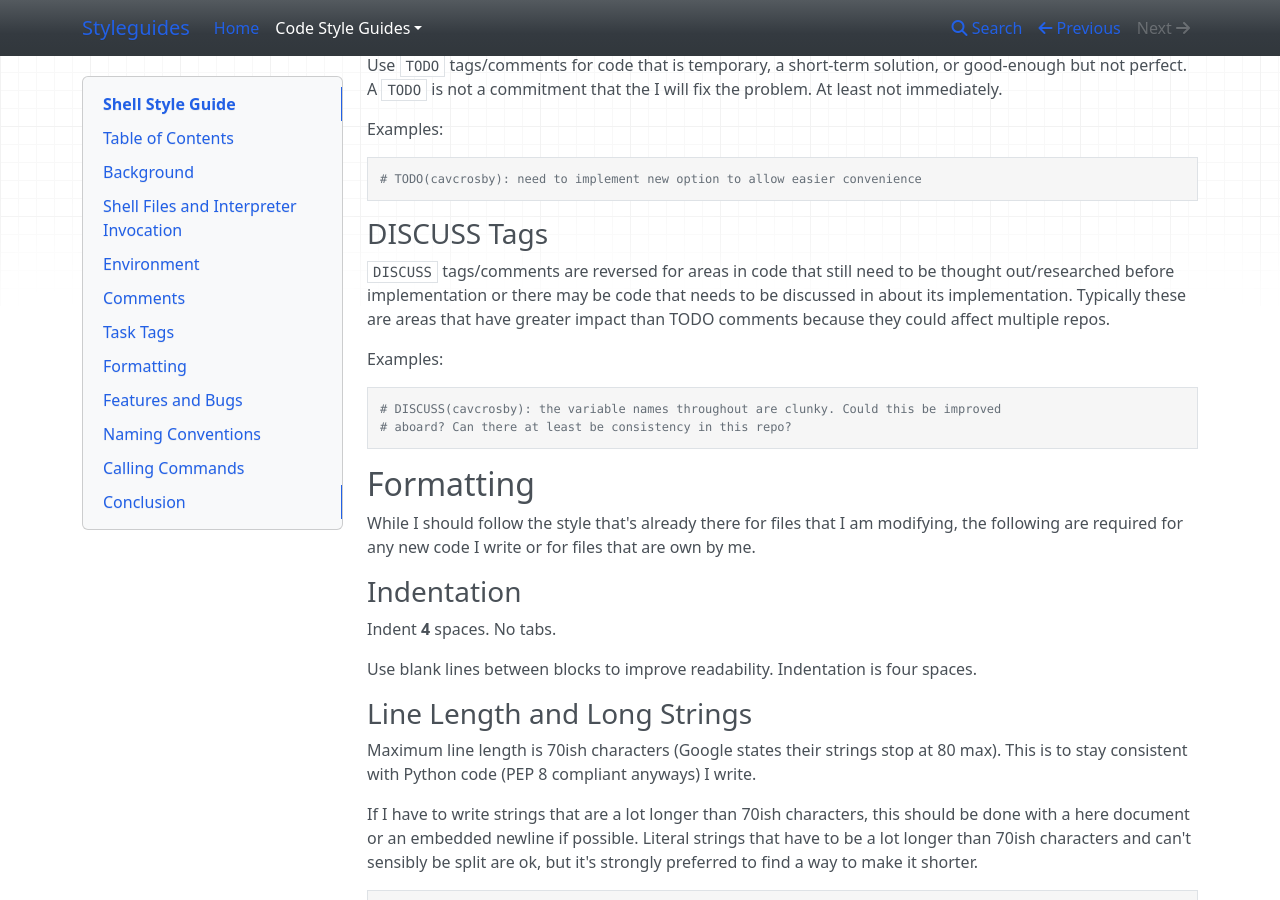
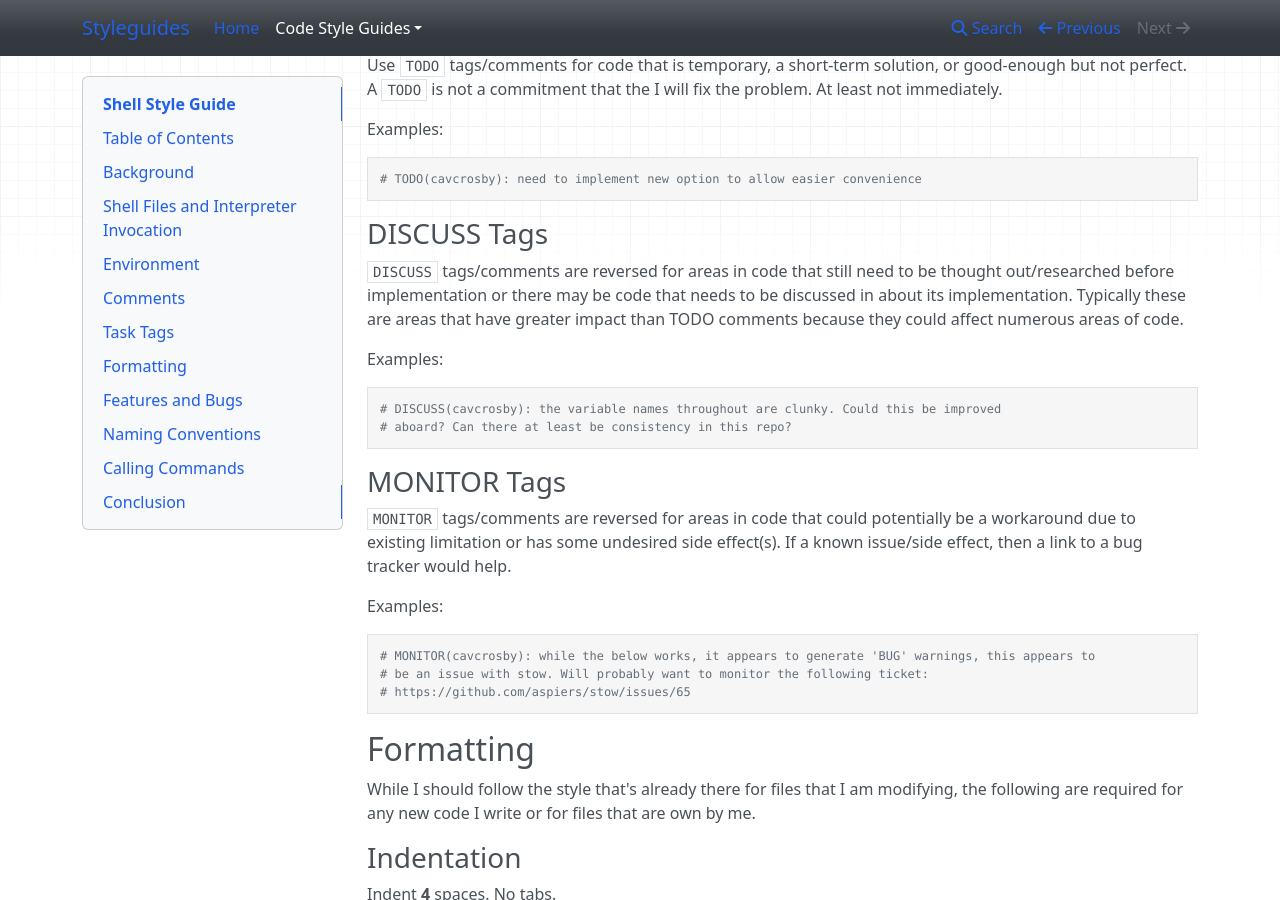
Before and after one commit to cavcrosby/styleguides, an MkDocs documentation site: the page built from docs/shellguide.md, in a window 1280 px wide and 900 px high, scrolled down 5563 px. Built offline with MkDocs 1.6.1, drawn with Linux system fonts in a browser that asks for light colours; nearby versions of some CDN libraries.

Commit message:
Add MONITOR tags

````diff
--- a/docs/shellguide.md
+++ b/docs/shellguide.md
@@ -8,7 +8,7 @@ Section
 [Shell Files and Interpreter Invocation](#s2-shell-files-and-interpreter-invocation) | [File Extensions](#s2.1-file-extensions) - [SUID/SGID](#s2.2-suid-sgid)
 [Environment](#s3-environment)                                                       | [STDOUT vs STDERR](#s3.1-stdout-vs-stderr)
 [Comments](#s4-comments)                                                             | [File Header](#s4.1-file-header) - [Function Comments](#s4.2-function-comments) - [Implementation Comments](#s4.3-implementation-comments)
-[Comment Tags](#s5-task-tags)                                                     | [TODO Tags](#s5.1-todo-tags) - [DISCUSS Tags](#s5.2-discuss-tags)
+[Comment Tags](#s5-task-tags)                                                     | [TODO Tags](#s5.1-todo-tags) - [DISCUSS Tags](#s5.2-discuss-tags) - [MONITOR Tags](#s5.3-monitor-tags)
 [Formatting](#s6-formatting)                                                         | [Indentation](#s6.1-indentation) - [Line Length and Long Strings](#s6.2-line-length-and-long-strings) - [Pipelines](#s6.3-pipelines) - [Loops](#s6.4-loops) - [Case statement](#s6.5-case-statement) - [Variable expansion](#s6.6-variable-expansion) - [Quoting](#s6.7-quoting) - [CLI](#s6.8-cli)
 [Features and Bugs](#s7-features-and-bugs)                                           |    [ShellCheck](#s7.1-shellcheck) - [Command Substitution](#s7.2-command-substitution) - [Test, [… ], and [[… ]]](#s7.3-tests) - [Testing Strings](#s7.4-testing-strings) - [Wildcard Expansion of Filenames](#s7.5-wildcard-expansion-of-filenames) - [Eval](#s7.6-eval) - [Arrays](#s7.7-arrays) - [Pipes to While](#s7.8-pipes-to-while) - [Arithmetic](#s7.9-arithmetic)
 [Naming Conventions](#s8-naming-conventions)                                         | [Function Names](#s8.1-function-names) - [Variable Names](#s8.2-variable-names) - [Constants and Environment Variable Names](#s8.3-constants-and-environment-variable-names) - [Source Filenames](#s8.4-source-filenames) - [Read-only Variables](#s8.5-read-only-variables) - [Use Local Variables](#s8.6-use-local-variables) - [Function Location](#s8.7-function-location) - [main](#s8.8-main)
@@ -322,13 +322,29 @@ Examples:
 to be thought out/researched before implementation or there may be code
 that needs to be discussed in about its implementation. Typically these
 are areas that have greater impact than TODO comments because they could
-affect multiple repos.
+affect numerous areas of code.
 
 Examples:
 
 ```bash
 # DISCUSS(cavcrosby): the variable names throughout are clunky. Could this be improved
 # aboard? Can there at least be consistency in this repo?
+```
+
+<a id="s5.3-monitor-tags"></a>
+
+### MONITOR Tags
+
+`MONITOR` tags/comments are reversed for areas in code that could potentially
+be a workaround due to existing limitation or has some undesired side effect(s).
+If a known issue/side effect, then a link to a bug tracker would help.
+
+Examples:
+
+```bash
+# MONITOR(cavcrosby): while the below works, it appears to generate 'BUG' warnings, this appears to
+# be an issue with stow. Will probably want to monitor the following ticket:
+# https://github.com/aspiers/stow/issues/65
 ```
 
 <a id="s6-formatting"></a>
````
